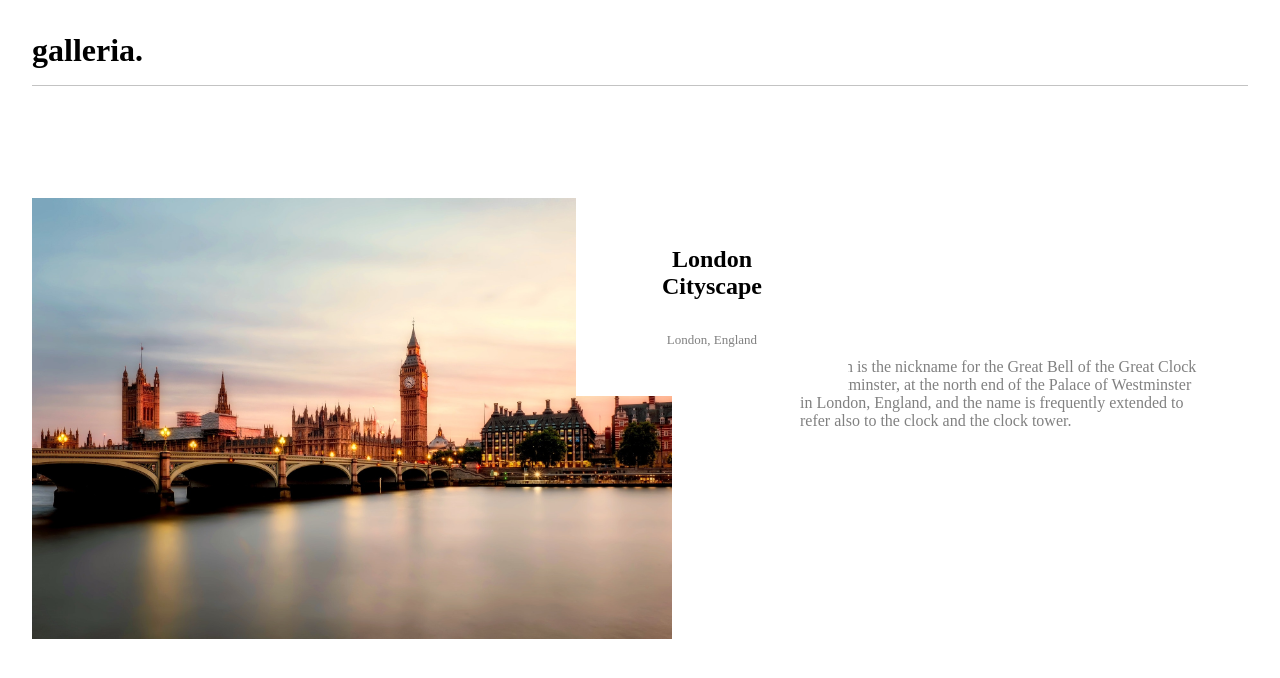
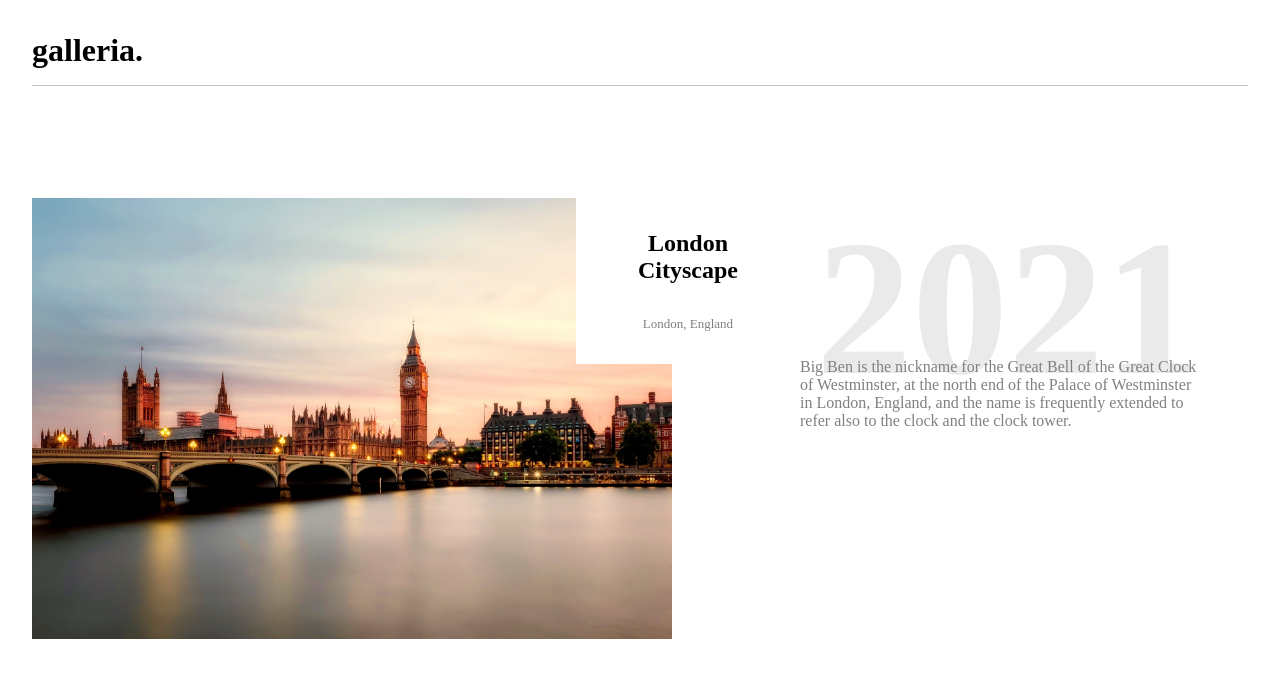
Before and after one commit to AndreiLhu/Gallery, a React (Vite) app: page /1 in a window 1280 px wide. Shown: the top 678 px of the page. Built offline with nearby package versions, Linux system fonts and the light colour scheme.

Commit message:
modified style on card image.

```diff
--- a/src/components/ImageDetails.tsx
+++ b/src/components/ImageDetails.tsx
@@ -22,6 +22,8 @@ const ImageDetails: React.FC = () => {
         <h2 className="nameCard">
           {image.name} <p className="locationCard">{image.location}</p>
         </h2>
+
+        <p className="numberBackground">{image.number}</p>
         <p className="cardDescription">{image.description}</p>
       </div>
     </React.Fragment>
--- a/src/components/PageHeader.tsx
+++ b/src/components/PageHeader.tsx
@@ -1,7 +1,7 @@
 import React from 'react';
 
 const PageHeader: React.FC = () => {
-  return <h1 className="mainTitle">galleria.</h1>;
+  return <h1 className="mainTitle"> galleria.</h1>;
 };
 
 export default PageHeader;
--- a/src/data/items.ts
+++ b/src/data/items.ts
@@ -1,90 +1,100 @@
-import { IImage } from "../interfaces/Image";
+import { IImage } from '../interfaces/Image';
 
 export const images: IImage[] = [
   {
-    id: "1",
-    name: "London Cityscape ",
-    location: " London, England ",
+    id: '1',
+    name: 'London Cityscape ',
+    location: ' London, England ',
     description:
-      " Big Ben is the nickname for the Great Bell of the Great Clock of Westminster, at the north end of the Palace of Westminster in London, England, and the name is frequently extended to refer also to the clock and the clock tower. ",
-    imgUrl: "/assets/london-cityscape.jpg",
+      ' Big Ben is the nickname for the Great Bell of the Great Clock of Westminster, at the north end of the Palace of Westminster in London, England, and the name is frequently extended to refer also to the clock and the clock tower. ',
+    imgUrl: '/assets/london-cityscape.jpg',
+    number: 2021,
   },
   {
-    id: "2",
-    name: "Germany Castle ",
-    location: " Cochem, Germany ",
+    id: '2',
+    name: 'Germany Castle ',
+    location: ' Cochem, Germany ',
     description:
-      "With just over 5000 inhabitants, Cochem (formerly also Kochem) on the Moselle is the smallest district town in Germany and the largest town in the Cochem-Zell district in Rhineland-Palatinate. The state plan identifies the small town, which has belonged to the Cochem association since June 7, 2009, as a medium-sized center. ",
-    imgUrl: "/assets/germany-cochem.jpg",
+      'With just over 5000 inhabitants, Cochem (formerly also Kochem) on the Moselle is the smallest district town in Germany and the largest town in the Cochem-Zell district in Rhineland-Palatinate. The state plan identifies the small town, which has belonged to the Cochem association since June 7, 2009, as a medium-sized center. ',
+    imgUrl: '/assets/germany-cochem.jpg',
+    number: 2016,
   },
 
   {
-    id: "3",
-    name: " Berlin Tower ",
-    location: " Berlin, Germany",
+    id: '3',
+    name: ' Berlin Tower ',
+    location: ' Berlin, Germany',
     description:
-      "  The Berlin TV Tower was inaugurated on October 3, 1969.Today, over a million visitors from up to 86 countries climb it each year. From the observation deck, at a height of more than 200 meters, you can look down, observe the ceaseless bustle of the city and its constant change. In addition to the viewing platform, you can also enjoy the breathtaking view of Berlin in the panoramic bar or in the Sphere revolving restaurant with drinks and food.",
-    imgUrl: "/assets/berlin-tower.jpg",
+      '  The Berlin TV Tower was inaugurated on October 3, 1969.Today, over a million visitors from up to 86 countries climb it each year. From the observation deck, at a height of more than 200 meters, you can look down, observe the ceaseless bustle of the city and its constant change. In addition to the viewing platform, you can also enjoy the breathtaking view of Berlin in the panoramic bar or in the Sphere revolving restaurant with drinks and food.',
+    imgUrl: '/assets/berlin-tower.jpg',
+    number: 2018,
   },
 
   {
-    id: "4",
-    name: " Island",
-    location: " Santorini, Greece ",
+    id: '4',
+    name: ' Island',
+    location: ' Santorini, Greece ',
     description:
       " Santorini is an island of the Cyclades in the Aegean Sea. Due to a volcanic eruption in the 16th century BC. the island was devastated. In the process, today's rugged landscape was formed. The white, cube-shaped houses of the two main towns of Fira and Oia nestle on the slopes of the cliffs above an undersea caldera (crater). From there you can see the sea, small islands to the west and beaches of black, red and white lava stones. ",
-    imgUrl: "/assets/santorini-greece.jpg",
+    imgUrl: '/assets/santorini-greece.jpg',
+    number: 2017,
   },
   {
-    id: "5",
-    name: " Norway lights",
-    location: " Norway ",
+    id: '5',
+    name: ' Norway lights',
+    location: ' Norway ',
     description:
-      " Between late September and late March, Northern Norway is dark from early afternoon until late morning, and the northern lights frequently soar across the sky. Our bold claim is that this part of Norway, with its multiple islands, deep fjords and steep mountains, is among the worlds most beautiful and interesting places to see the northern lights. ",
-    imgUrl: "/assets/norway-aurora.jpg",
+      ' Between late September and late March, Northern Norway is dark from early afternoon until late morning, and the northern lights frequently soar across the sky. Our bold claim is that this part of Norway, with its multiple islands, deep fjords and steep mountains, is among the worlds most beautiful and interesting places to see the northern lights. ',
+    imgUrl: '/assets/norway-aurora.jpg',
+    number: 2020,
   },
 
   {
-    id: "6",
-    name: " Beautifull Switzerland",
-    location: " Sachseln, Switzerland ",
+    id: '6',
+    name: ' Beautifull Switzerland',
+    location: ' Sachseln, Switzerland ',
     description:
-      " Sachseln is located in the Sarneraa valley on the southeastern shore of Lake Sarnen at 483 m above sea level. On the east side, the municipal boundary follows the course of the Great Melchaa almost entirely, in the west the boundary runs over long stretches in the Small Melchaa. The west side of the Melch Valley also belongs to Sachseln. ",
-    imgUrl: "/assets/sachseln.jpg",
+      ' Sachseln is located in the Sarneraa valley on the southeastern shore of Lake Sarnen at 483 m above sea level. On the east side, the municipal boundary follows the course of the Great Melchaa almost entirely, in the west the boundary runs over long stretches in the Small Melchaa. The west side of the Melch Valley also belongs to Sachseln. ',
+    imgUrl: '/assets/sachseln.jpg',
+    number: 2020,
   },
 
   {
-    id: "7",
-    name: " Mountain ",
-    location: " Alps, Switzerland ",
+    id: '7',
+    name: ' Mountain ',
+    location: ' Alps, Switzerland ',
     description:
-      "  The Matterhorn is 4478 m above sea level.  One of the highest mountains in the Alps. The Matterhorn is one of the most famous mountains in the world because of its striking shape and history of climbing. For Switzerland it is a landmark and one of the most photographed tourist attractions.",
-    imgUrl: "/assets/matterhorn.jpg",
+      '  The Matterhorn is 4478 m above sea level.  One of the highest mountains in the Alps. The Matterhorn is one of the most famous mountains in the world because of its striking shape and history of climbing. For Switzerland it is a landmark and one of the most photographed tourist attractions.',
+    imgUrl: '/assets/matterhorn.jpg',
+    number: 2019,
   },
   {
-    id: "8",
-    name: " Liguria coast ",
-    location: "Liguria, Italy",
+    id: '8',
+    name: ' Liguria coast ',
+    location: 'Liguria, Italy',
     description:
-      " Liguria is a crescent-shaped region in northwestern Italy. Its Mediterranean coast is known as the Italian Riviera. The 5 colorful fishing villages of the Cinque Terre and the sophisticated towns of Portofino and Santa Margherita Ligure are located on the east coast, the Riviera di Levante. On the west coast, the Riviera di Ponente, lies Sanremo, a historic seaside resort with a turn-of-the-century casino and a flower-bedecked promenade.  ",
-    imgUrl: "/assets/liguria-italy.jpg",
+      ' Liguria is a crescent-shaped region in northwestern Italy. Its Mediterranean coast is known as the Italian Riviera. The 5 colorful fishing villages of the Cinque Terre and the sophisticated towns of Portofino and Santa Margherita Ligure are located on the east coast, the Riviera di Levante. On the west coast, the Riviera di Ponente, lies Sanremo, a historic seaside resort with a turn-of-the-century casino and a flower-bedecked promenade.  ',
+    imgUrl: '/assets/liguria-italy.jpg',
+    number: 2021,
   },
 
   {
-    id: "9",
-    name: " France coast",
-    location: "Étretat, France ",
+    id: '9',
+    name: ' France coast',
+    location: 'Étretat, France ',
     description:
       " Étretat is a town on the north coast of France. It’s known for the striking rock formations carved out of its white cliffs, including the Porte d'Aval arch and L'Aiguille (the Needle), a pillar rising up from the sea. To the north, the cliffside Chapelle Notre-Dame de la Garde has dramatic views. Le Vieux Marché is a market hall in town. Nearby, Le Clos Lupin villa was once home to French author Maurice Leblanc. ",
-    imgUrl: "/assets/france-coast.jpg",
+    imgUrl: '/assets/france-coast.jpg',
+    number: 2020,
   },
 
   {
-    id: "10",
-    name: " Dublin ",
-    location: " Dublin, Ireland ",
+    id: '10',
+    name: ' Dublin ',
+    location: ' Dublin, Ireland ',
     description:
-      " Dublin, capital of the Republic of Ireland, is on Ireland’s east coast at the mouth of the River Liffey. Its historic buildings include Dublin Castle, dating to the 13th century, and imposing St Patrick’s Cathedral, founded in 1191. City parks include landscaped St Stephen’s Green and huge Phoenix Park, containing Dublin Zoo. The National Museum of Ireland explores Irish heritage and culture. ",
-    imgUrl: "/assets/dublin.jpg",
+      ' Dublin, capital of the Republic of Ireland, is on Ireland’s east coast at the mouth of the River Liffey. Its historic buildings include Dublin Castle, dating to the 13th century, and imposing St Patrick’s Cathedral, founded in 1191. City parks include landscaped St Stephen’s Green and huge Phoenix Park, containing Dublin Zoo. The National Museum of Ireland explores Irish heritage and culture. ',
+    imgUrl: '/assets/dublin.jpg',
+    number: 2018,
   },
 ];
--- a/src/index.css
+++ b/src/index.css
@@ -56,21 +56,15 @@
   max-width: 50%;
   max-height: 50%;
   margin-left: 2rem;
+  padding-right: 5rem;
 }
 
-.cardDescription {
-  max-width: 25rem;
-  text-align: left;
-  padding-top: 10rem;
-  margin-right: 5rem;
-  color: gray;
-}
 .nameCard {
   background-color: rgb(255, 255, 255);
-  padding-left: 3em;
-  padding-right: 3em;
-  padding-top: 2em;
-  padding-bottom: 2em;
+  padding-left: 3rem;
+  padding-right: 3rem;
+  padding-top: 2rem;
+  padding-bottom: 2rem;
   text-align: center;
   align-items: center;
   position: absolute;
@@ -79,6 +73,7 @@
   left: 45%;
   font-weight: 700;
 }
+
 .locationCard {
   font-size: small;
   color: gray;
@@ -92,4 +87,24 @@
   margin: 2rem;
 }
 
+.cardDescription {
+  max-width: 25rem;
+  text-align: left;
+  padding-top: 10rem;
+  margin-right: 5rem;
+  color: gray;
+  padding-left: 5rem;
+  position: absolute;
+  right: 0;
+}
+
+.numberBackground {
+  text-align: center;
+  right: 0;
+  margin-right: 5rem;
+  font-size: 12em;
+  color: rgb(234, 234, 234);
+  font-weight: 800;
+}
+
 /* //////////////////////////// */
--- a/src/interfaces/Image.ts
+++ b/src/interfaces/Image.ts
@@ -4,4 +4,5 @@ export interface IImage {
   location: string;
   description: string;
   imgUrl: string;
+  number: number;
 }
```
